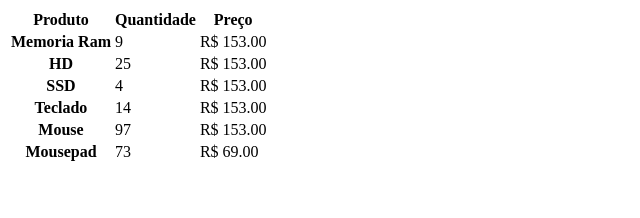
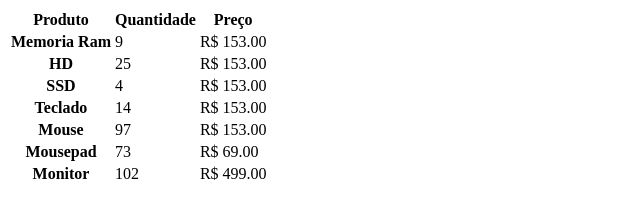
Before and after one commit to uluscaz-ifrn/padroes-web, a plain HTML site: page Tabelas/tabelas.html in a window 1280 px wide. Shown: the whole page, without its empty margins (0-640 px from the left). Drawn offline with Linux system fonts and the light colour scheme.

Commit message:
Adicionado o produto "Monitor"

```diff
--- a/Tabelas/tabelas.html
+++ b/Tabelas/tabelas.html
@@ -47,6 +47,11 @@
                     <td>73 </td>
                     <td>R$ 69.00</td>
                 </tr>
+                 <tr>
+                    <th scope="row">Monitor</th>
+                    <td>102 </td>
+                    <td>R$ 499.00</td>
+                </tr>
             </thead>
         </tbody>
     </table>
```
